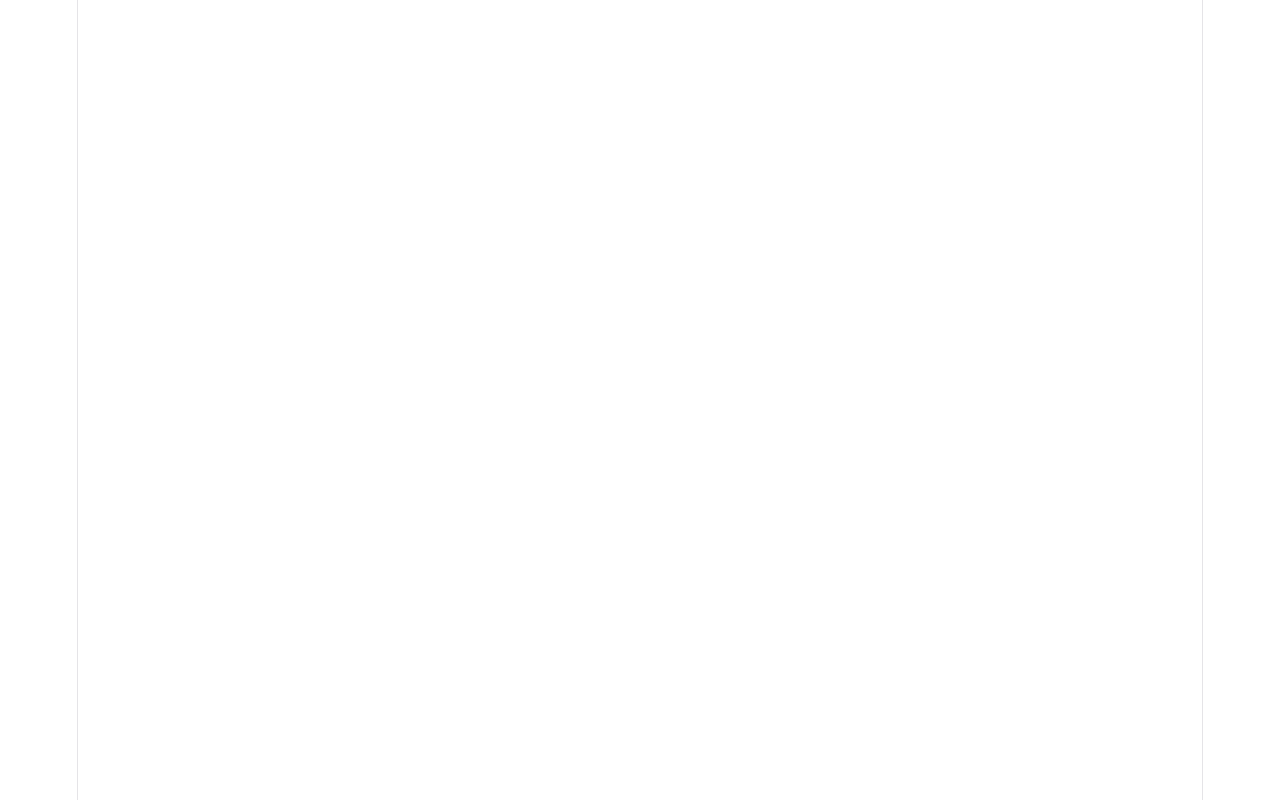
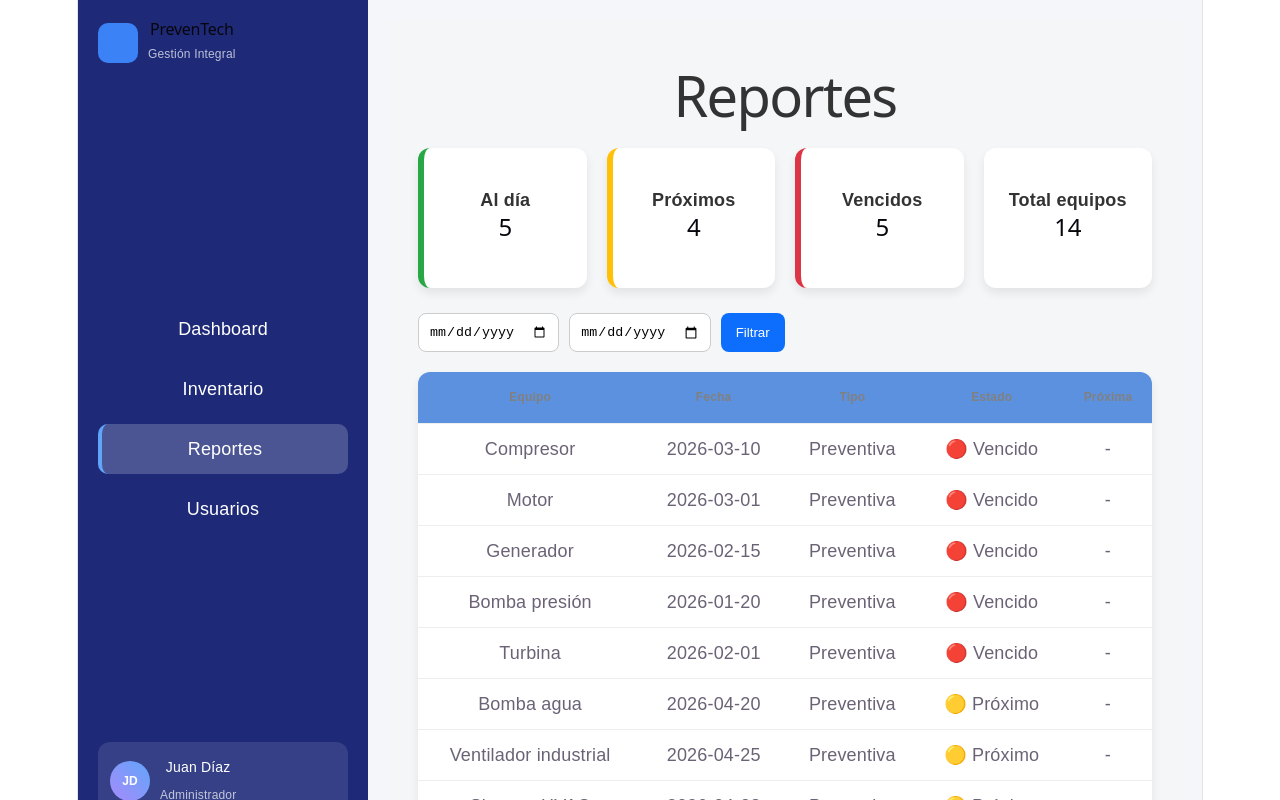
Before and after one commit to less1205/PrevenTech, a React app in the folder Producto/Preventech/frontend/: page /reportes in a window 1280 px wide. Before the commit this address had no page. Shown: the top 800 px of the page. Built offline with nearby package versions, Linux system fonts and the light colour scheme; the HTML template or start-up script is replaced by a standard one.

Commit message:
Se implementa filtro dinámico en reportes con cards interactivas y datos simulados

```diff
--- a/Producto/Preventech/frontend/src/App.jsx
+++ b/Producto/Preventech/frontend/src/App.jsx
@@ -4,7 +4,7 @@ import Login from "./pages/Login";
 import Dashboard from "./pages/Dashboard";
 import Equipos from "./pages/Equipos";
 import Mantenciones from "./pages/Mantenciones";
-import Alertas from "./pages/Reportes";
+import Reportes from "./pages/Reportes";
 import Usuarios from "./pages/Usuarios";
 import Inventario from "./pages/Inventario";
 import Layout from "./components/Layout";
@@ -21,9 +21,11 @@ function App() {
           <Route path="/dashboard" element={<Dashboard />} />
           <Route path="/equipos" element={<Equipos />} />
           <Route path="/mantenciones" element={<Mantenciones />} />
-          <Route path="/alertas" element={<Alertas />} />
           <Route path="/usuarios" element={<Usuarios />} />
           <Route path="/inventario" element={<Inventario />} />
+          <Route path="/reportes" element={<Reportes />} />
+
+
         </Route>
 
       </Routes>
--- a/Producto/Preventech/frontend/src/components/Sidebar.jsx
+++ b/Producto/Preventech/frontend/src/components/Sidebar.jsx
@@ -15,7 +15,6 @@ function Sidebar() {
         </div>
       </div>
 
-      {/* MENU */}
       <nav className="menu">
         <NavLink to="/dashboard" className="item" icono={"📊"}>
           Dashboard
--- a/Producto/Preventech/frontend/src/pages/Reportes.jsx
+++ b/Producto/Preventech/frontend/src/pages/Reportes.jsx
@@ -1,5 +1,108 @@
-function Alertas() {
-  return <h1>Panel de Alertas</h1>;
+import "../styles/alertas.css";
+import { useState } from "react"
+
+function Reportes() {
+  const [filtro, setFiltro] = useState("todos");
+
+  const equipos = [
+
+  { nombre: "Compresor", estado: "vencido", fecha: "2026-03-10" },
+  { nombre: "Motor", estado: "vencido", fecha: "2026-03-01" },
+  { nombre: "Generador", estado: "vencido", fecha: "2026-02-15" },
+  { nombre: "Bomba presión", estado: "vencido", fecha: "2026-01-20" },
+  { nombre: "Turbina", estado: "vencido", fecha: "2026-02-01" },
+
+
+  { nombre: "Bomba agua", estado: "proximo", fecha: "2026-04-20" },
+  { nombre: "Ventilador industrial", estado: "proximo", fecha: "2026-04-25" },
+  { nombre: "Sistema HVAC", estado: "proximo", fecha: "2026-04-28" },
+  { nombre: "Caldera", estado: "proximo", fecha: "2026-04-30" },
+
+
+  { nombre: "Panel solar", estado: "al_dia", fecha: "2026-05-20" },
+  { nombre: "UPS", estado: "al_dia", fecha: "2026-06-10" },
+  { nombre: "Servidor", estado: "al_dia", fecha: "2026-06-15" },
+  { nombre: "Transformador", estado: "al_dia", fecha: "2026-07-01" },
+  { nombre: "Iluminación planta", estado: "al_dia", fecha: "2026-07-10" },
+];
+
+  const total = equipos.length;
+  const vencidos = equipos.filter(e => e.estado === "vencido").length;
+  const proximos = equipos.filter(e => e.estado === "proximo").length;
+  const alDia = equipos.filter(e => e.estado === "al_dia").length;
+
+
+  const equiposFiltrados =
+    filtro === "todos"
+      ? equipos
+      : equipos.filter(e => e.estado === filtro);
+
+  return (
+    <div className="reportes-container">
+
+      <h1>Reportes</h1>
+
+
+      <div className="reportes-cards">
+      <div className="card verde" onClick={() => setFiltro("al_dia")}>
+        <span>Al día</span>
+        <h2>{alDia}</h2>
+      </div>
+
+      <div className="card amarillo" onClick={() => setFiltro("proximo")}>
+        <span>Próximos</span>
+        <h2>{proximos}</h2>
+      </div>
+
+      <div className="card rojo" onClick={() => setFiltro("vencido")}>
+        <span>Vencidos</span>
+        <h2>{vencidos}</h2>
+      </div>
+
+      <div className="card" onClick={() => setFiltro("todos")}>
+        <span>Total equipos</span>
+        <h2>{total}</h2>
+      </div>
+    </div>
+
+
+      <div className="filtros">
+        <input type="date" />
+        <input type="date" />
+        <button>Filtrar</button>
+      </div>
+
+
+      <table className="tabla">
+        <thead>
+          <tr>
+            <th>Equipo</th>
+            <th>Fecha</th>
+            <th>Tipo</th>
+            <th>Estado</th>
+            <th>Próxima</th>
+          </tr>
+        </thead>
+        <tbody>
+          {equiposFiltrados.map((equipo, index) => (
+            <tr key={index}>
+              <td>{equipo.nombre}</td>
+              <td>{equipo.fecha}</td>
+              <td>Preventiva</td>
+              <td>
+                {equipo.estado === "vencido" && "🔴 Vencido"}
+                {equipo.estado === "proximo" && "🟡 Próximo"}
+                {equipo.estado === "al_dia" && "🟢 Al día"}
+              </td>
+              <td>-</td>
+            </tr>
+          ))}
+        </tbody>
+
+      </table>
+
+    </div>
+  );
 }
 
-export default Alertas;
+export default Reportes;
--- a/Producto/Preventech/frontend/src/styles/alertas.css
+++ b/Producto/Preventech/frontend/src/styles/alertas.css
@@ -1,19 +1,116 @@
-.alertas {
+.reportes-container {
+  padding: 30px;
+  background: #f4f6f8;
+  min-height: 100vh;
+}
+
+
+.reportes-container h1 {
+  margin-bottom: 20px;
+  color: #333;
+}
+
+
+.reportes-cards {
+  display: grid;
+  grid-template-columns: repeat(4, 1fr);
+  gap: 20px;
+  margin-bottom: 25px;
+}
+
+.card {
   background: white;
   padding: 20px;
-  border-radius: 10px;
+  border-radius: 12px;
+  text-align: center;
+  box-shadow: 0 5px 10px rgba(0,0,0,0.08);
+
+
+  color: #333;
+  display: flex;
+  flex-direction: column;
+  justify-content: center;
+  height: 100px;
 }
 
-.alerta {
+
+
+.verde {
+  border-left: 6px solid #28a745;
+}
+
+.amarillo {
+  border-left: 6px solid #ffc107;
+}
+
+.rojo {
+  border-left: 6px solid #dc3545;
+}
+
+
+.filtros {
+  display: flex;
+  gap: 10px;
+  margin-bottom: 25px;
+}
+
+.filtros input {
   padding: 10px;
   border-radius: 8px;
-  margin-bottom: 10px;
+  border: 1px solid #ccc;
 }
 
-.alerta.critico {
-  background: #fee2e2;
+.filtros button {
+  padding: 10px 15px;
+  border: none;
+  background: #0d6efd;
+  color: white;
+  border-radius: 8px;
+  cursor: pointer;
+  transition: 0.3s;
 }
 
-.alerta.preventivo {
-  background: #fef3c7;
+.filtros button:hover {
+  background: #0b5ed7;
 }
+
+.tabla {
+  width: 100%;
+  border-collapse: collapse;
+  background: white;
+  border-radius: 12px;
+  overflow: hidden;
+  box-shadow: 0 5px 10px rgba(0,0,0,0.08);
+}
+
+.tabla thead {
+  background: hwb(216 36% 12%);
+  color: white;
+}
+
+
+.tabla th,
+.tabla td {
+  padding: 12px;
+  text-align: center;
+}
+
+.tabla tbody tr {
+  border-bottom: 1px solid #eee;
+}
+
+.tabla tbody tr:hover {
+  background: #f1f1f1;
+}
+
+.reportes-container h1 {
+  margin-bottom: 40px;
+}
+
+.card {
+  cursor: pointer;
+}
+
+.card:hover {
+  transform: scale(1.05);
+}
```
